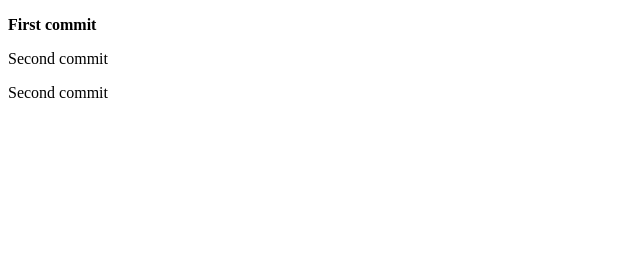
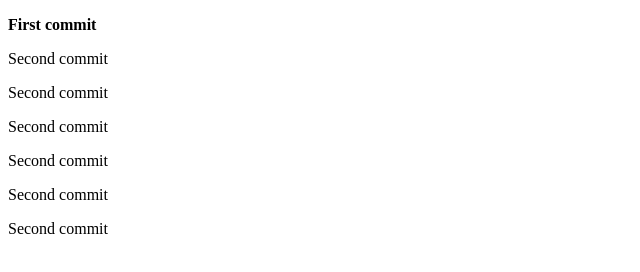
Before and after one commit to VladMungin/git-ed, a plain HTML site: page index.html in a window 1280 px wide. Shown: the whole page, without its empty margins (0-640 px from the left). Drawn offline with Linux system fonts and the light colour scheme.

Commit message:
commit for conf2

```diff
--- a/index.html
+++ b/index.html
@@ -11,5 +11,13 @@
 		<p>Second commit</p>
 
 		<p>Second commit</p>
+
+		<p>Second commit</p>
+
+		<p>Second commit</p>
+
+		<p>Second commit</p>
+
+		<p>Second commit</p>
 	</body>
 </html>
```
